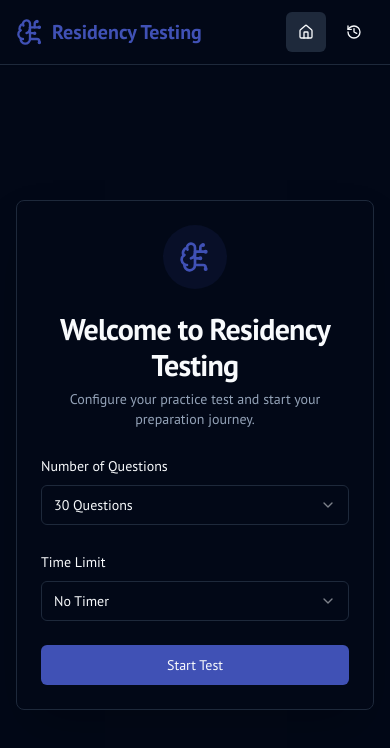
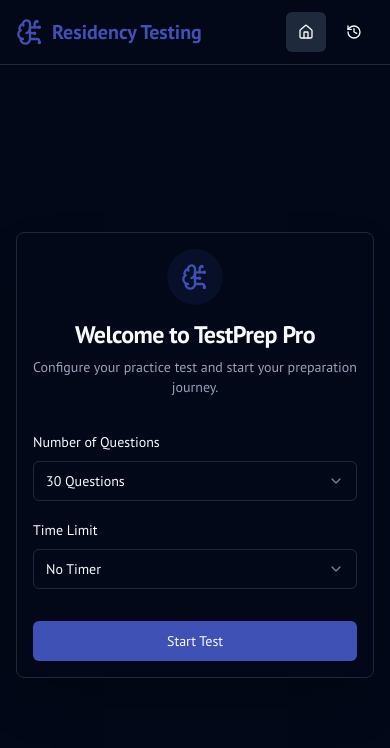
Before and after one commit to IskandarOmrv/Residency-Testing, a Next.js app: page / in a window 390 px wide. Shown: the top 748 px of the page. Built offline with nearby package versions, Linux system fonts and the light colour scheme.

Commit message:
Add files via upload

```diff
--- a/src/app/page.tsx
+++ b/src/app/page.tsx
@@ -31,14 +31,13 @@
 
 type FormData = z.infer<typeof formSchema>;
 
-const questionOptions = ["20", "30", "40", "50", "100"];
+const questionOptions = ["20", "30", "40", "50"];
 const timeOptions = [
   { value: "0", label: "No Timer" },
-  { value: "15", label: "15 Minutes" },
+  { value: "0.1", label: "15 Minutes" },
   { value: "30", label: "30 Minutes" },
   { value: "45", label: "45 Minutes" },
   { value: "60", label: "60 Minutes" },
-  { value: "90", label: "1 Hour 30 Minutes" }
 ];
 
 export default function HomePage() {
@@ -66,17 +65,17 @@
   return (
     <div className="container mx-auto flex min-h-[calc(100vh-4rem)] items-center justify-center p-4">
       <Card className="w-full max-w-md shadow-2xl">
-        <CardHeader className="text-center">
-          <div className="mx-auto mb-4 flex h-16 w-16 items-center justify-center rounded-full bg-primary/10 text-primary">
-            <BrainCircuit className="h-8 w-8" />
+        <CardHeader className="text-center p-4 md:p-6">
+          <div className="mx-auto mb-2 flex h-14 w-14 items-center justify-center rounded-full bg-primary/10 text-primary md:h-16 md:w-16">
+            <BrainCircuit className="h-7 w-7 md:h-8 md:w-8" />
           </div>
-          <CardTitle className="font-headline text-3xl">Welcome to Residency Testing</CardTitle>
+          <CardTitle className="font-headline text-2xl md:text-3xl">Welcome to TestPrep Pro</CardTitle>
           <CardDescription>
             Configure your practice test and start your preparation journey.
           </CardDescription>
         </CardHeader>
         <form onSubmit={handleSubmit(onSubmit)}>
-          <CardContent className="space-y-6">
+          <CardContent className="space-y-4 p-4 md:p-6 md:space-y-6">
             <div className="space-y-2">
               <Label htmlFor="numQuestions">Number of Questions</Label>
               <Controller
@@ -123,7 +122,7 @@
               />
             </div>
           </CardContent>
-          <CardFooter>
+          <CardFooter className="p-4 md:p-6">
             <Button type="submit" className="w-full bg-primary hover:bg-primary/90">
               Start Test
             </Button>
```
